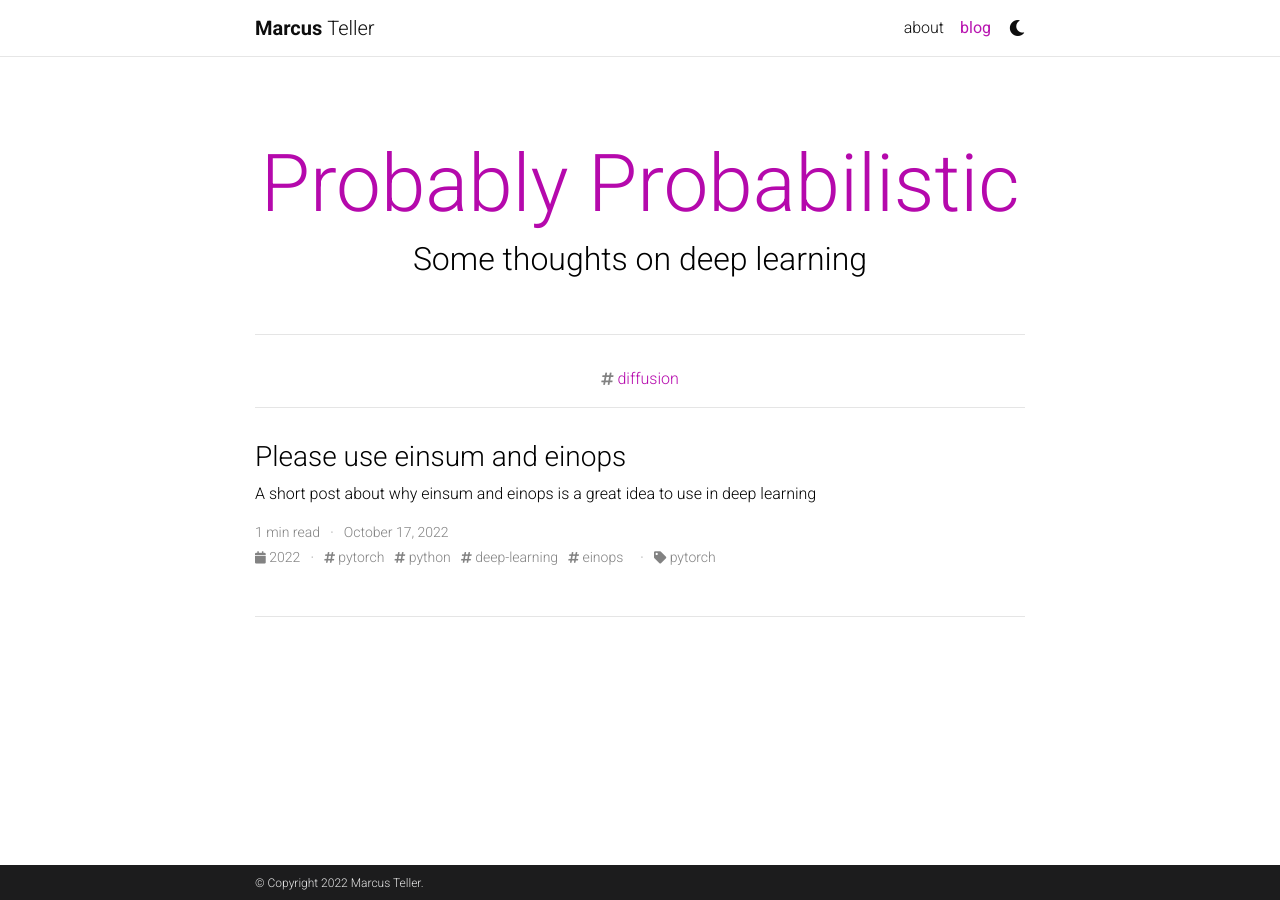
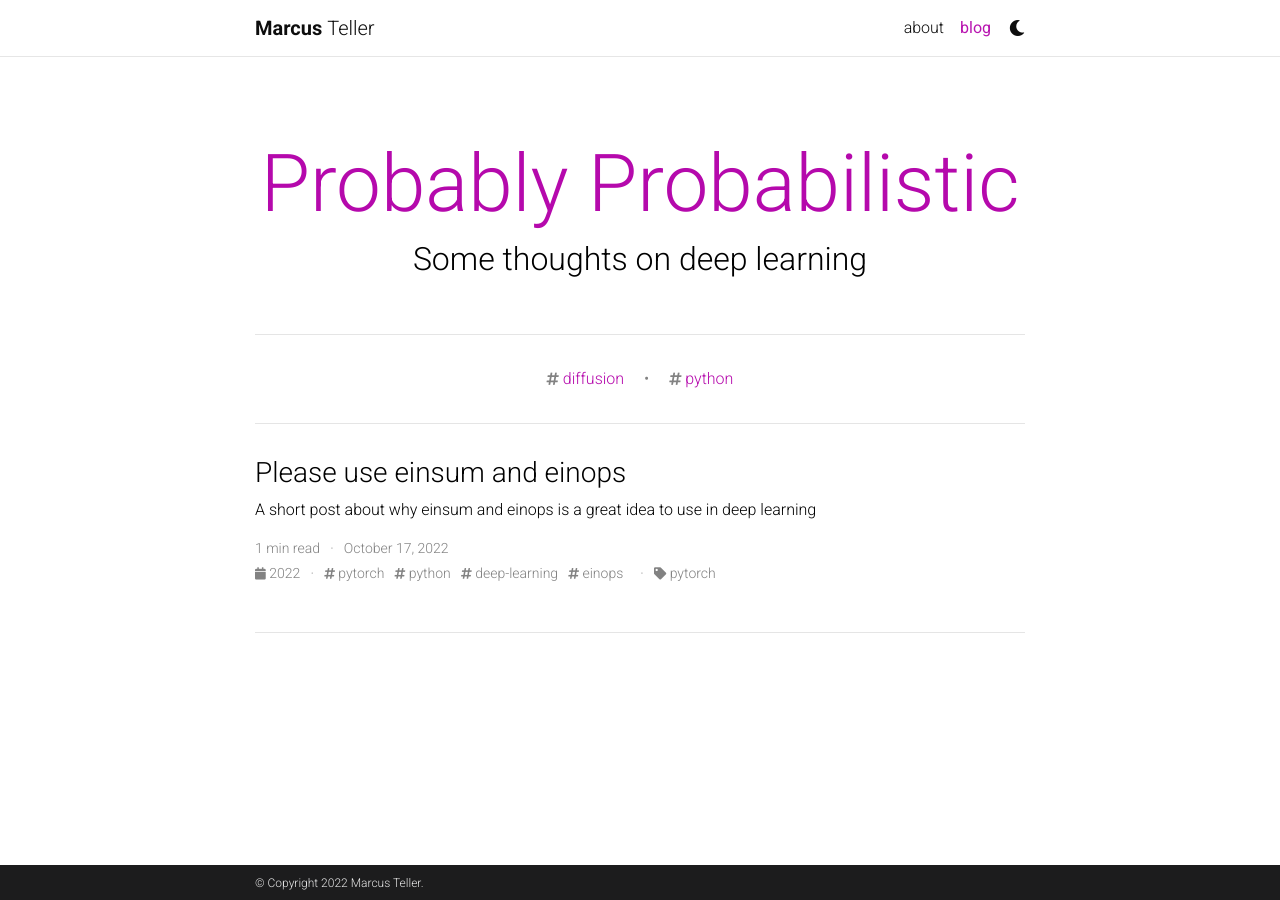
Before and after one commit to frozaken/frozaken.github.io, a Jekyll site: the page built from blog/index.html, in a window 1280 px wide. Built offline with Jekyll 4.4.1, drawn with Linux system fonts in a browser that asks for light colours; the list of posts is cut into pages by our own code; comment, search, counter and statistics services are not loaded; a style sheet for code colours, icons or effects is not loaded.

Commit message:
added a tag

```diff
--- a/_config.yml
+++ b/_config.yml
@@ -208,7 +208,7 @@ jekyll-archives:
     tag: '/blog/tag/:name/'
     category: '/blog/category/:name/'
 
-display_tags: ['diffusion'] # this tags will be dispalyed on the front page of your blog
+display_tags: ['diffusion', 'python'] # this tags will be dispalyed on the front page of your blog
 
 # -----------------------------------------------------------------------------
 # Jekyll Scholar
```
